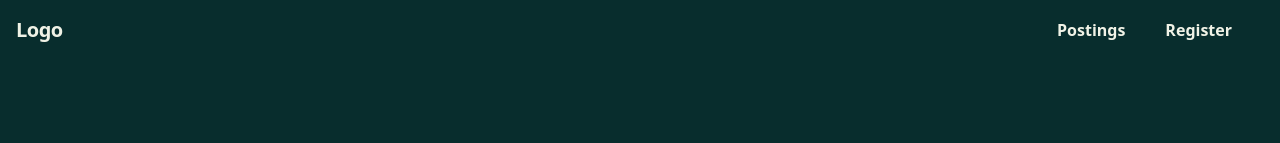
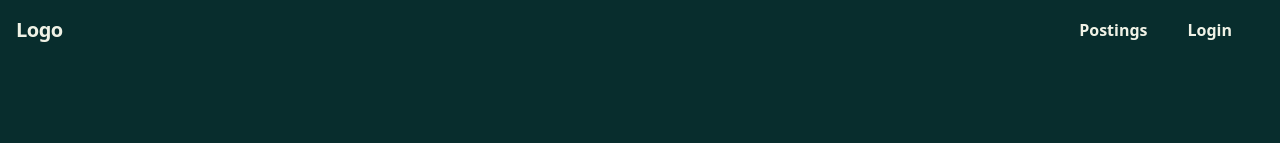
Before and after one commit to ShouryaBatra/fbla-web-dev, a Next.js app: page / in a window 1280 px wide. Shown: the top 143 px of the page. Built offline with nearby package versions, Linux system fonts and the light colour scheme; no server answers.

Commit message:
change register to login

```diff
--- a/src/components/navbar.js
+++ b/src/components/navbar.js
@@ -48,11 +48,11 @@ const Navbar = () => {
           </button>
         ) : (
           <Link
-            href="/register"
+            href="/login"
             className="font-semibold hover:text-green-600 ease-linear duration-150"
           >
             <p className="transition duration-300 hover:text-cream-white hover:scale-[1.05]">
-              Register
+              Login
             </p>
           </Link>
         )}
```
